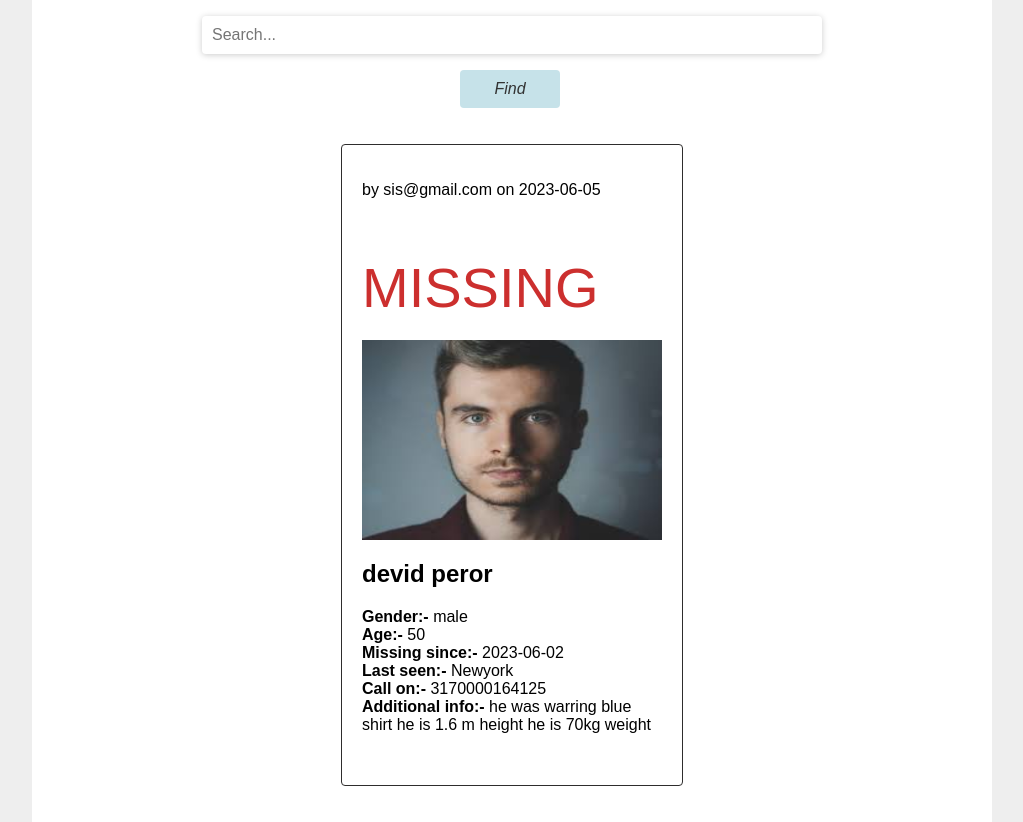
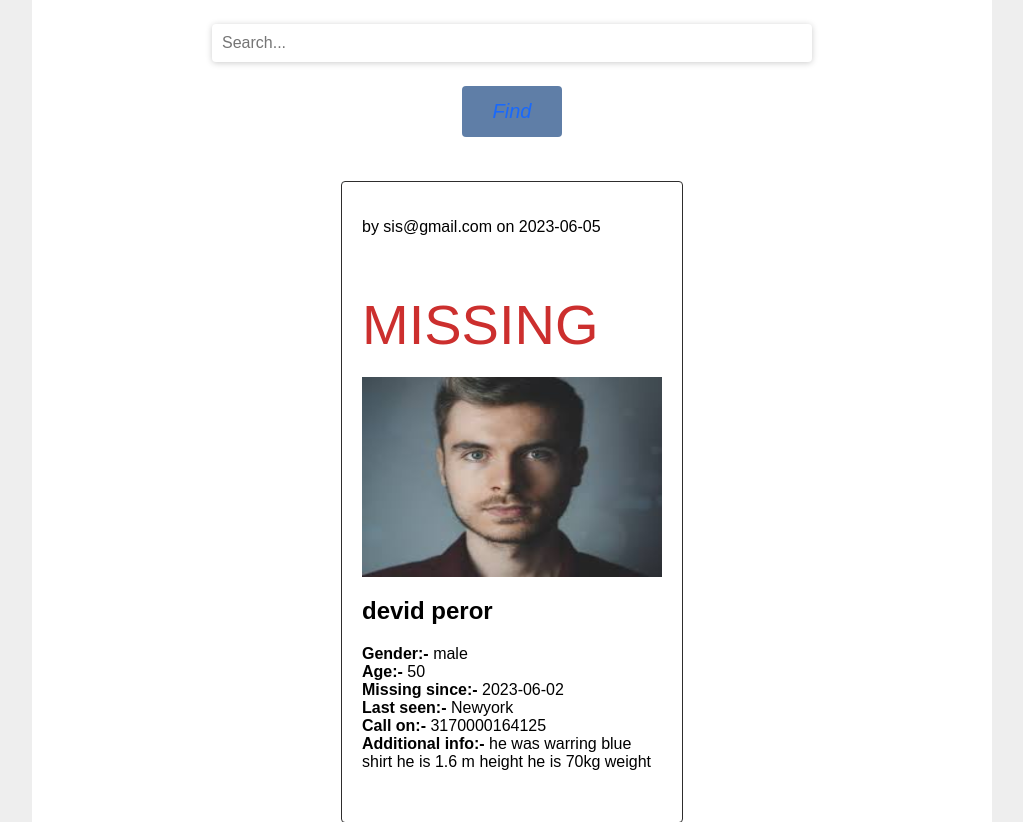
Before and after one commit to eyoul/missing_person, a Flask app: page / in a window 1280 px wide. Shown: the part 130-952 px from the top of the page, without its empty margins (128-1151 px from the left). Run offline with Flask 3, Linux system fonts and the light colour scheme; data comes from the database, SQL or seed files in the repository.

Commit message:
Update style.css

```diff
--- a/missing/static/css/style.css
+++ b/missing/static/css/style.css
@@ -81,9 +81,9 @@ nav ul  {
     font-style: italic;
 } */
 
-/* .post .body {
+.post .body {
     white-space: pre-line;
-} */
+}
 
 .content:last-child {
     margin-bottom: 0;
@@ -204,17 +204,43 @@ footer {
 }
 
 .search-button {
-  background-color: #c6e2e9;
+  background-color: #b4cbd1;
   border: none;
-  color: #333;
+  color: #000000;
   cursor: pointer;
   padding: 10px 16px;
-  font-size: 16px;
+  font-size: 20px;
   border-radius: 4px;
   margin-left: -4px;
   width: 100px;
 }
 
 .search-button:hover {
-  background-color: #40f5e9;
+  background-color: #cecdd3;
 }
+
+/* Target all input fields */
+input {
+    width: 100%;
+    padding: 12px 20px;
+    margin: 8px 0;
+    box-sizing: border-box;
+    border: 2px solid #ccc;
+    border-radius: 4px;
+  }
+
+  /* Style the submit button */
+  button[type="submit"] {
+    background-color: #5f7ea7;
+    color: rgb(25, 105, 252);
+    padding: 14px 20px;
+    margin: 8px 0;
+    border: none;
+    border-radius: 4px;
+    cursor: pointer;
+  }
+
+  /* Change the background color of the input fields on focus */
+  input:focus {
+    background-color: #f2f2f2;
+  }
```
